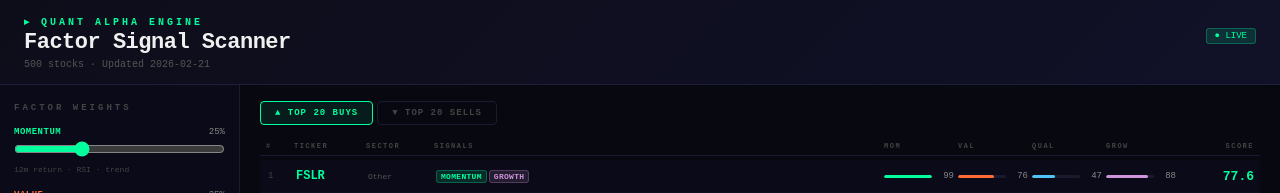
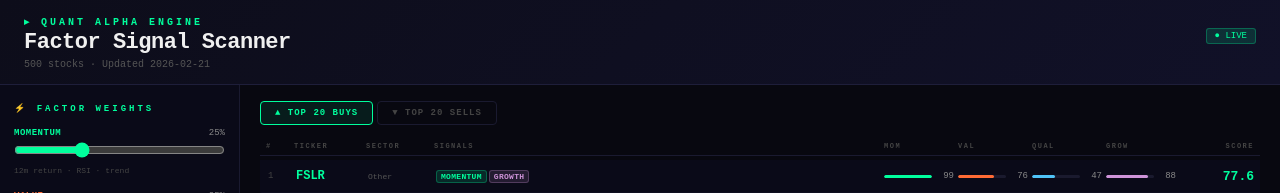
Before and after one commit to charter2025/quant-screener, a React (Vite) app: page / in a window 1280 px wide. Shown: the top 193 px of the page. Built offline with nearby package versions, Linux system fonts and the light colour scheme.

Commit message:
highlight factor weights toggle

```diff
--- a/src/App.jsx
+++ b/src/App.jsx
@@ -204,7 +204,7 @@ export default function App() {
             onClick={() => isMobile && setSlidersOpen(o => !o)}
             style={{ display:"flex", alignItems:"center", justifyContent:"space-between", cursor: isMobile ? "pointer" : "default", marginBottom: (!isMobile || slidersOpen) ? "14px" : "0" }}
           >
-            <span style={{ fontSize:"9px", letterSpacing:"3px", color:"#444", fontWeight:"700" }}>FACTOR WEIGHTS</span>
+            <span style={{ fontSize:"9px", letterSpacing:"3px", color:"#00ff9d", fontWeight:"700" }}>⚡ FACTOR WEIGHTS</span>
             {isMobile && <span style={{ color:"#555", fontSize:"11px" }}>{slidersOpen ? "▲ HIDE" : "▼ SHOW"}</span>}
           </div>
 
```
